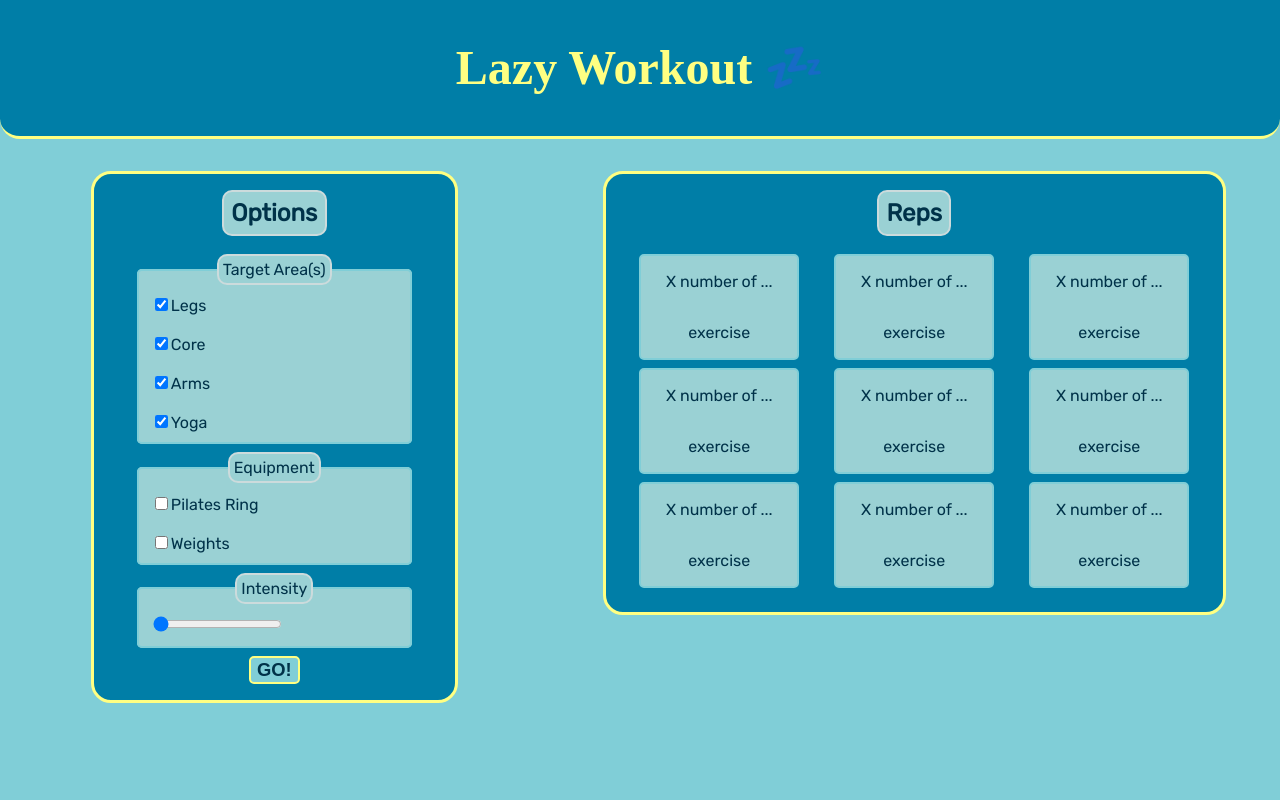
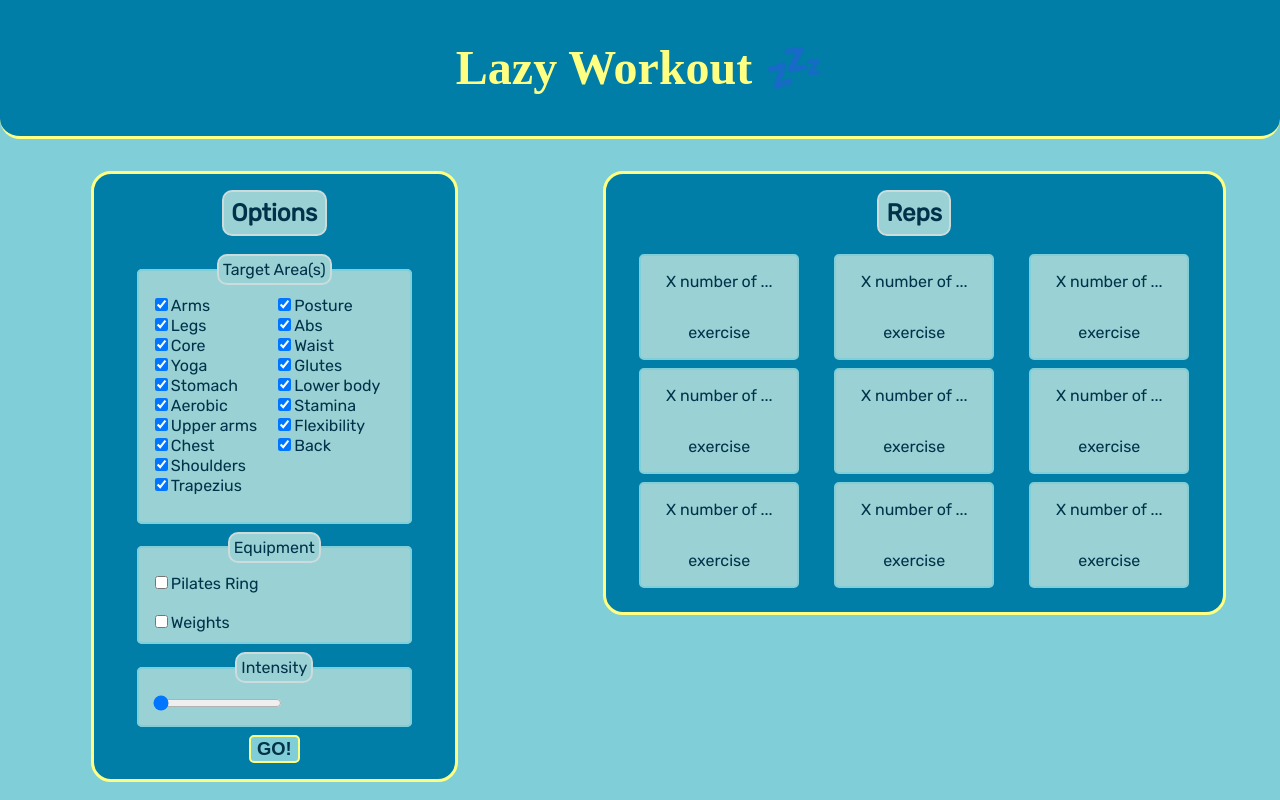
Before and after one commit to lilianaweimer/lazyworkout, a React (Vite) app: page / in a window 1280 px wide. Built offline with nearby package versions, Linux system fonts and the light colour scheme; a web font is replaced by a local one.

Commit message:
add toggle for turning focus area settings on and off

```diff
--- a/src/App.tsx
+++ b/src/App.tsx
@@ -1,16 +1,84 @@
-import { useState } from "react";
+import { useEffect, useState } from "react";
 import "./App.scss";
 import Header from "./components/Header/Header";
 import Options from "./components/Options/Options";
 import Reps from "./components/Reps/Reps";
 
+import data from "./resources/data";
+
+import { Exercise, FocusAreas } from "./resources/data";
+
+export type Equipment = "pilates ring" | "weights";
+export type Difficulty = "easy" | "medium" | "hard";
+
+export interface Settings {
+  currentFocusAreas: FocusAreas[];
+  currentEquipment: Equipment[];
+  currentDifficulty: Difficulty;
+}
+
 function App() {
-  const [count, setCount] = useState(0);
+  const defaultSettings: Settings = {
+    currentFocusAreas: [
+      "arms",
+      "legs",
+      "core",
+      "yoga",
+      "stomach",
+      "aerobic",
+      "upper arms",
+      "chest",
+      "shoulders",
+      "trapezius",
+      "posture",
+      "abs",
+      "waist",
+      "glutes",
+      "lower body",
+      "stamina",
+      "flexibility",
+      "back",
+    ],
+    currentEquipment: [],
+    currentDifficulty: "easy",
+  };
+
+  const [exerciseData, setExerciseData] = useState(data);
+
+  const [settings, updateSettings] = useState(defaultSettings);
+  console.log("settings", settings);
+
+  const [currentExercises, updateCurrentExercises] = useState(data);
+
+  const focusAreas: FocusAreas[] = [
+    "arms",
+    "legs",
+    "core",
+    "yoga",
+    "stomach",
+    "aerobic",
+    "upper arms",
+    "chest",
+    "shoulders",
+    "trapezius",
+    "posture",
+    "abs",
+    "waist",
+    "glutes",
+    "lower body",
+    "stamina",
+    "flexibility",
+    "back",
+  ];
 
   return (
     <div className="App">
       <Header />
-      <Options />
+      <Options
+        currentSettings={settings}
+        updateSettings={updateSettings}
+        focusAreas={focusAreas}
+      />
       <Reps />
     </div>
   );
--- a/src/components/Options/Options.scss
+++ b/src/components/Options/Options.scss
@@ -47,7 +47,6 @@ fieldset {
   flex-direction: column;
   justify-content: flex-start;
   align-items: flex-start;
-  align-content: flex-start;
 }
 
 button {
@@ -67,3 +66,8 @@ button {
     background-color: $pale-blue;
   }
 }
+
+.focus_areas_form {
+  max-height: 250px;
+  flex-wrap: wrap;
+}
--- a/src/components/Options/Options.tsx
+++ b/src/components/Options/Options.tsx
@@ -1,67 +1,61 @@
+import { useEffect, useState } from "react";
+
+import FocusAreaCheckbox from "./focusAreaCheckbox";
+
+import { Settings } from "../../App";
+import { FocusAreas } from "../../resources/data";
+
 import "./Options.scss";
 
-const Options = () => {
+interface OptionsProps {
+  currentSettings: Settings;
+  updateSettings: React.Dispatch<React.SetStateAction<Settings>>;
+  focusAreas: FocusAreas[];
+}
+
+const Options: React.FC<OptionsProps> = ({
+  currentSettings,
+  updateSettings,
+  focusAreas,
+}) => {
+  const handleCheckboxClick = (
+    event: EventTarget,
+    area: string,
+    checked: boolean
+  ) => {
+    if (checked) {
+      let focusAreas = currentSettings.currentFocusAreas.filter(
+        (item) => item !== area
+      );
+      updateSettings((settings) => ({
+        ...settings,
+        currentFocusAreas: focusAreas,
+      }));
+    } else {
+      updateSettings((settings) => ({
+        ...settings,
+        currentFocusAreas: [...settings.currentFocusAreas, area as FocusAreas],
+      }));
+    }
+  };
+
+  const focusAreaInputs = focusAreas.map((area) => {
+    const isSelected = currentSettings.currentFocusAreas.includes(area);
+    return (
+      <FocusAreaCheckbox
+        area={area}
+        checked={isSelected}
+        handleCheckboxClick={handleCheckboxClick}
+      />
+    );
+  });
   return (
     <section className="page_section" id="options">
       <h2>Options</h2>
       <form>
-        <fieldset>
+        <fieldset className="focus_areas_form">
           <legend>Target Area(s)</legend>
-          <div className="checkbox_container">
-            <input
-              type="checkbox"
-              id="legs"
-              name="legs"
-              value="checked"
-              className="options_checkbox"
-              checked
-            />
-            <label className="options_label" htmlFor="legs">
-              Legs
-            </label>
-          </div>
-          <br />
-          <div className="checkbox_container">
-            <input
-              type="checkbox"
-              id="core"
-              name="core"
-              value="checked"
-              className="options_checkbox"
-              checked
-            />
-            <label className="options_label" htmlFor="core">
-              Core
-            </label>
-          </div>
-          <br />
-          <div className="checkbox_container">
-            <input
-              type="checkbox"
-              id="arms"
-              name="arms"
-              value="checked"
-              className="options_checkbox"
-              checked
-            />
-            <label className="options_label" htmlFor="arms">
-              Arms
-            </label>
-          </div>
-          <br />
-          <div className="checkbox_container">
-            <input
-              type="checkbox"
-              id="yoga"
-              name="yoga"
-              value="checked"
-              className="options_checkbox"
-              checked
-            />
-            <label className="options_label" htmlFor="yoga">
-              Yoga
-            </label>
-          </div>
+          {focusAreaInputs}
         </fieldset>
         <fieldset>
           <legend>Equipment</legend>
--- /dev/null
+++ b/src/components/Options/focusAreaCheckbox.tsx
@@ -0,0 +1,31 @@
+import "./Options.scss";
+
+interface CheckboxProps {
+  area: string;
+  checked: boolean;
+  handleCheckboxClick: any;
+}
+
+const FocusAreaCheckbox: React.FC<CheckboxProps> = ({
+  area,
+  checked,
+  handleCheckboxClick,
+}) => {
+  return (
+    <div className="checkbox_container">
+      <input
+        type="checkbox"
+        id={area}
+        name={area}
+        checked={checked}
+        className="options_checkbox"
+        onChange={(e) => handleCheckboxClick(e.target, area, checked)}
+      />
+      <label className="options_label" htmlFor={area}>
+        {area[0].toUpperCase() + area.substring(1)}
+      </label>
+    </div>
+  );
+};
+
+export default FocusAreaCheckbox;
--- a/src/resources/data.ts
+++ b/src/resources/data.ts
@@ -1,4 +1,4 @@
-type FocusAreas =
+export type FocusAreas =
   | "arms"
   | "legs"
   | "core"
@@ -20,7 +20,7 @@ type FocusAreas =
 // 'focus areas' is not exact -- some of these target back or other areas
 // but i am going to lump them together into these categories because it's easier.
 // in future iterations i may expand this and make it more 'correct'
-interface Exercise {
+export interface Exercise {
   id: number;
   name: string;
   focusAreas: FocusAreas[];
```
